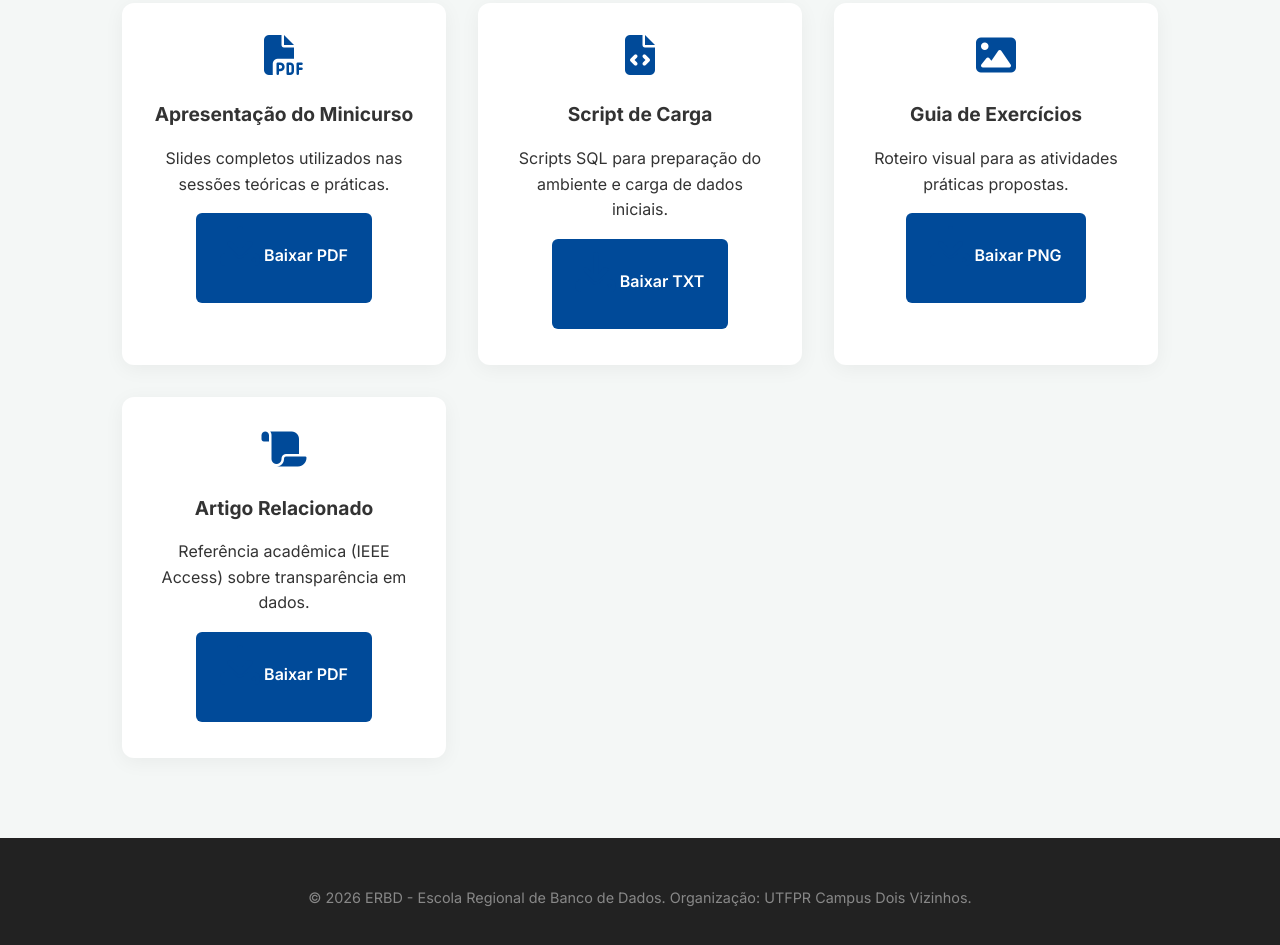
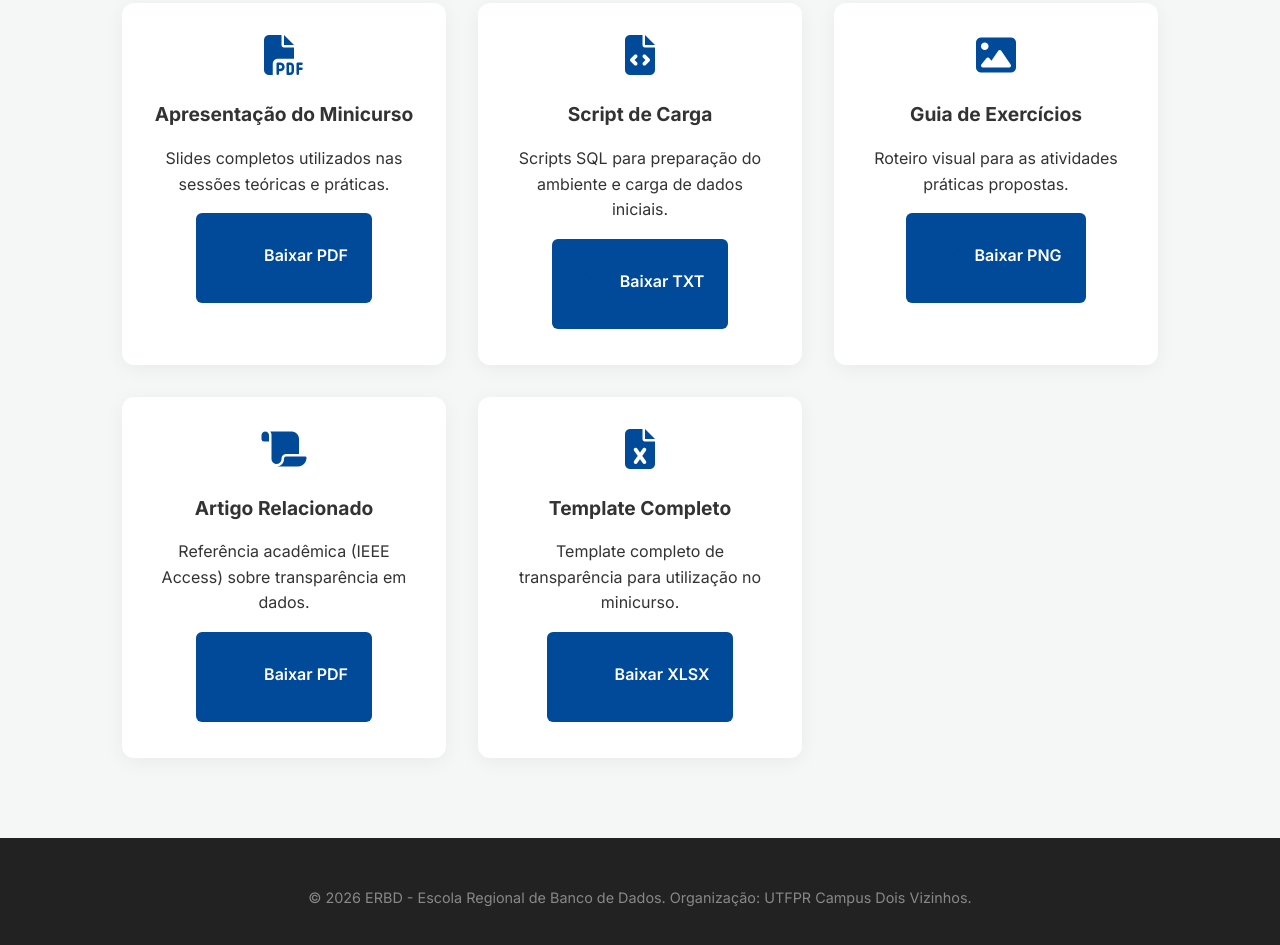
Before and after one commit to thiagocoleti/erbd2026_minicurso_transparencia, a plain HTML site: page index.html in a window 1280 px wide. Shown: the part 729-1674 px from the top of the page. Drawn offline with Linux system fonts and the light colour scheme.

Commit message:
Inclusão dos templates das tabelas

```diff
--- a/index.html
+++ b/index.html
@@ -84,6 +84,19 @@
                         <i class="fas fa-download"></i> Baixar PDF
                     </a>
                 </div>
+
+                <!-- Material 5 -->
+                <div class="material-card">
+                    <i class="fas fa-file-excel"></i>
+                    <h3>Template Completo</h3>
+                    <p>Template completo de transparência para utilização no minicurso.</p>
+                    <a href="template_transparencia_completo.rar" target="_blank" class="btn-download"
+                        download="template_transparencia_completo.xlsx">
+                        <i class="fas fa-download"></i> Baixar XLSX
+                    </a>
+                </div>
+
+
             </div>
         </section>
     </main>
```
Also changed, not shown: 1 other file.
